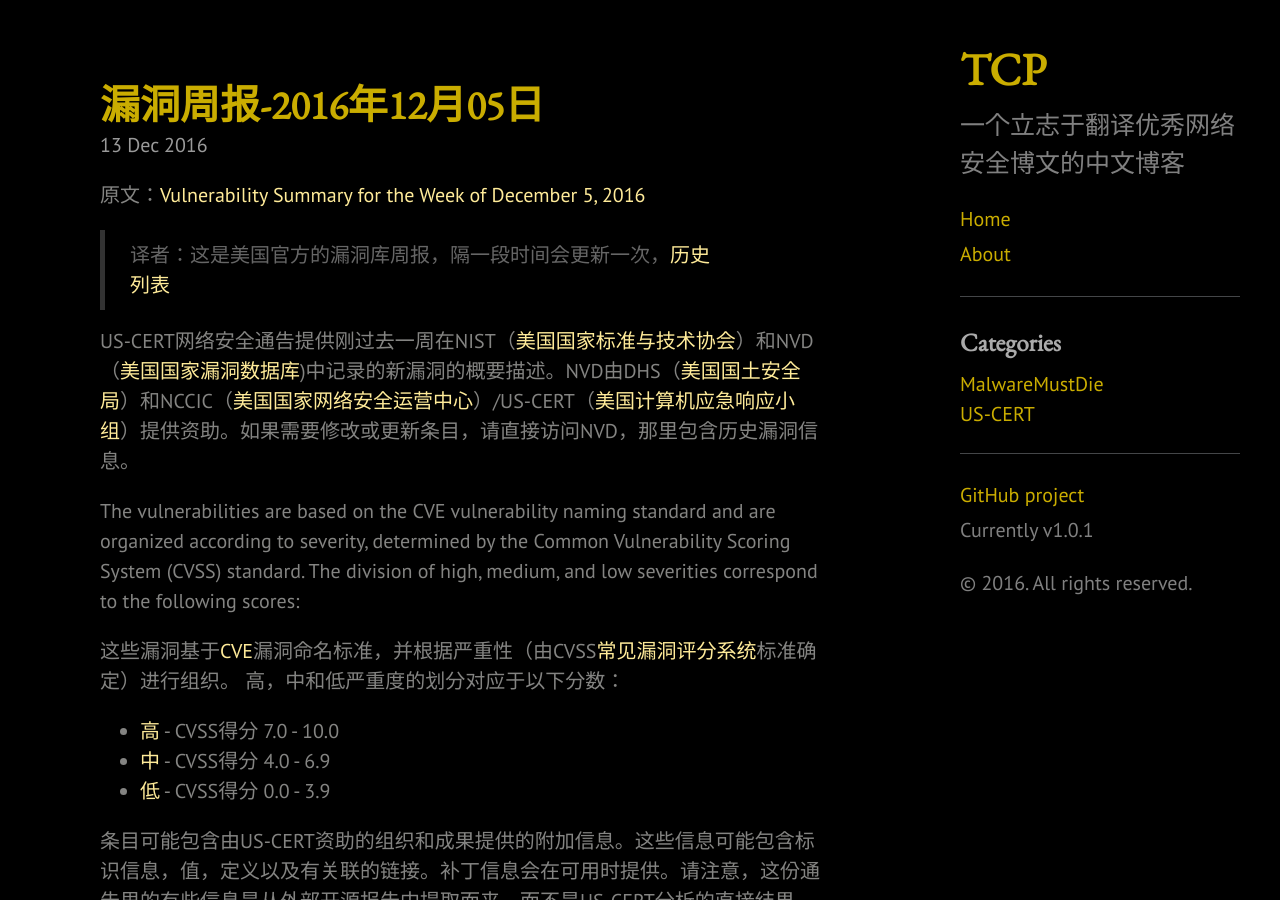
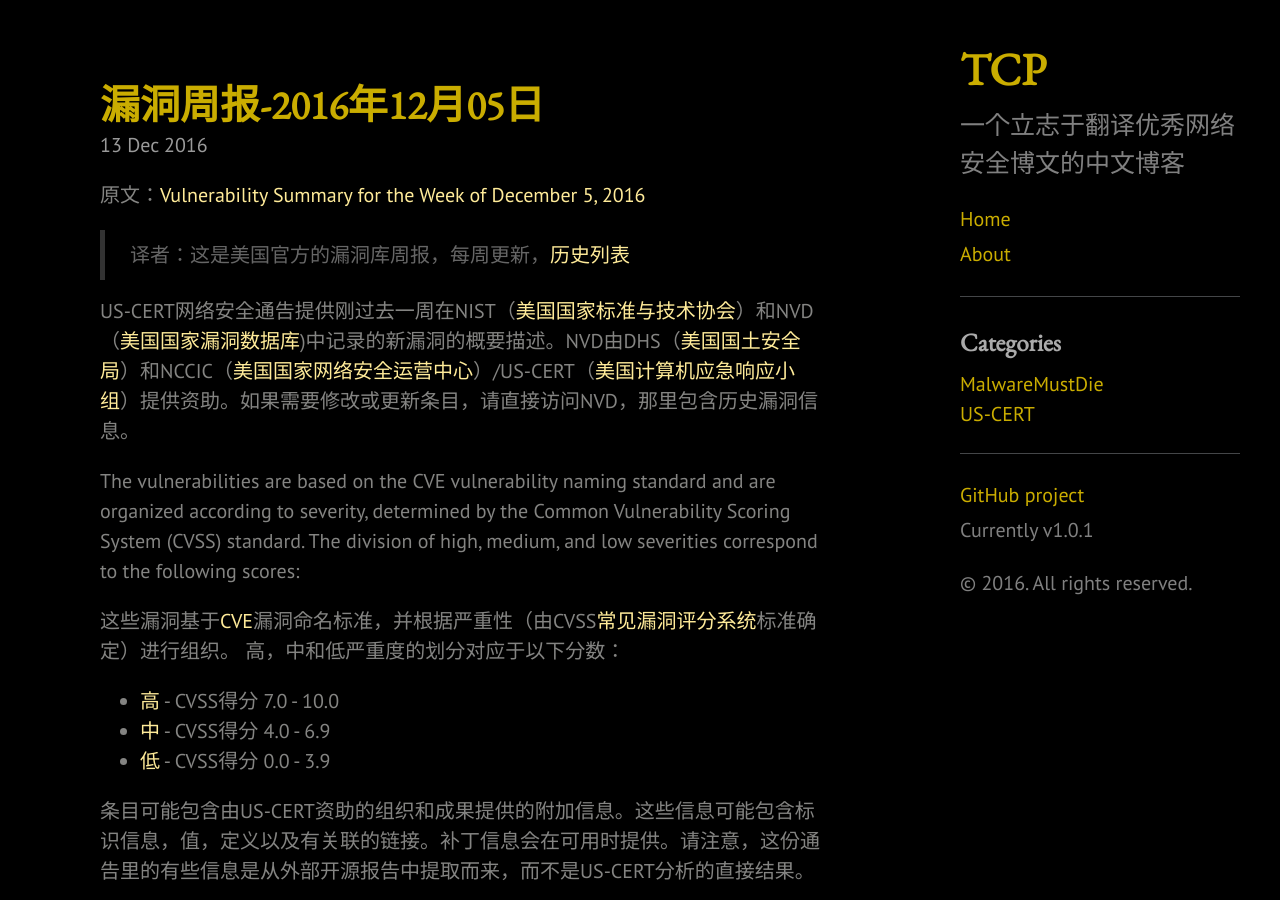
Before and after one commit to jesseei/jesseei.github.io, a Jekyll site: the page built from index.html, in a window 1280 px wide and 900 px high. Built offline with Jekyll 4.4.1, drawn with Linux system fonts in a browser that asks for light colours; the list of posts is cut into pages by our own code.

Commit message:
Update 2016-12-13-vulnerability-summary-week-report.md

```diff
--- a/_posts/2016-12-13-vulnerability-summary-week-report.md
+++ b/_posts/2016-12-13-vulnerability-summary-week-report.md
@@ -6,7 +6,7 @@
 
 原文：[Vulnerability Summary for the Week of December 5, 2016](https://www.us-cert.gov/ncas/bulletins/SB16-347)
 
->译者：这是美国官方的漏洞库周报，隔一段时间会更新一次，[历史列表](https://www.us-cert.gov/ncas/bulletins)
+>译者：这是美国官方的漏洞库周报，每周更新，[历史列表](https://www.us-cert.gov/ncas/bulletins)
 
 
 US-CERT网络安全通告提供刚过去一周在NIST（[美国国家标准与技术协会](http://www.nist.gov/)）和NVD（[美国国家漏洞数据库](http://nvd.nist.gov/))中记录的新漏洞的概要描述。NVD由DHS（[美国国土安全局](http://www.dhs.gov/)）和NCCIC（[美国国家网络安全运营中心](https://www.us-cert.gov/nccic)）/US-CERT（[美国计算机应急响应小组](https://www.us-cert.gov/)）提供资助。如果需要修改或更新条目，请直接访问NVD，那里包含历史漏洞信息。
```
